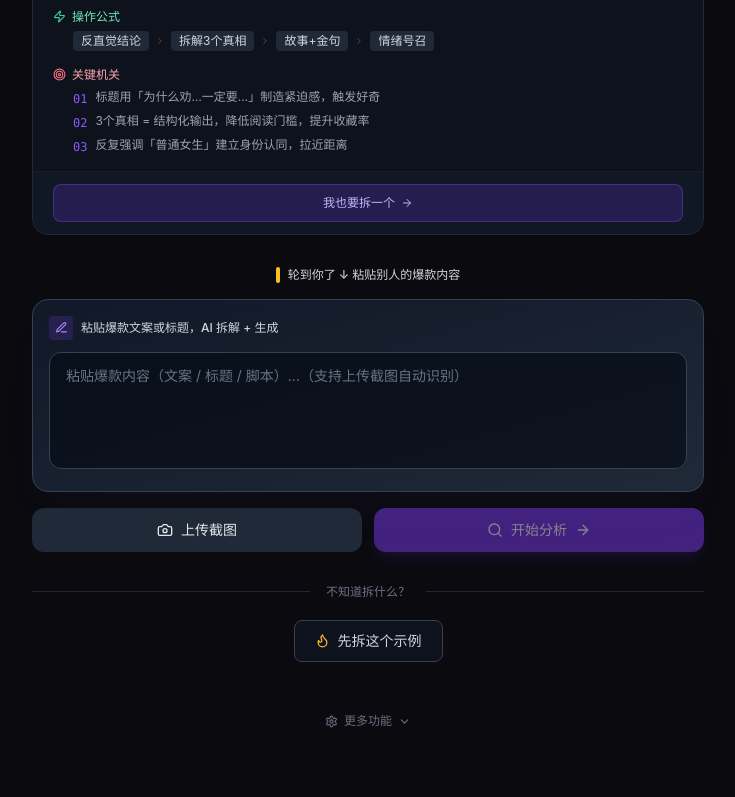
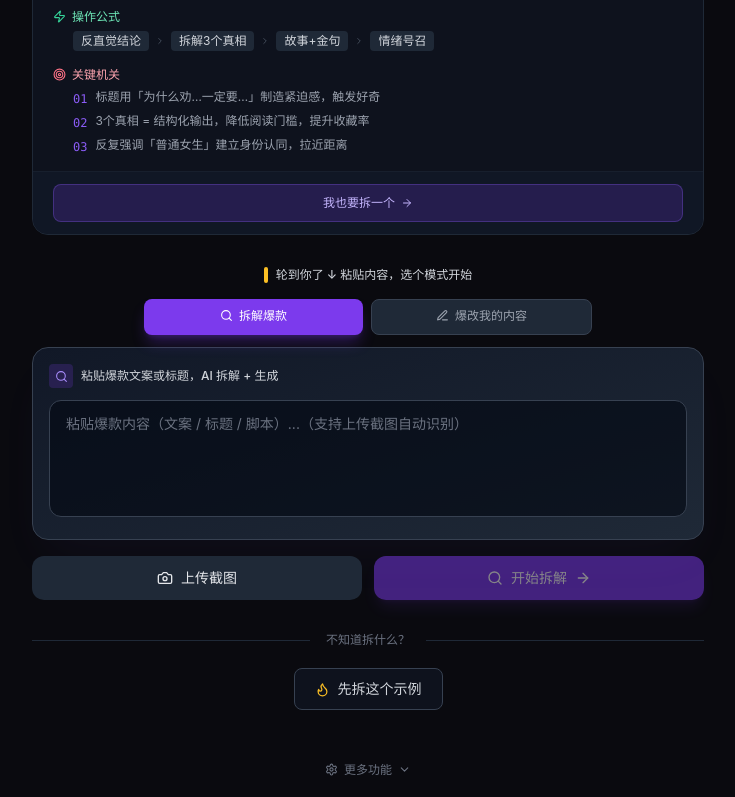
Before and after one commit to L2027123/guohe, a React (Vite) app: page / in a window 1280 px wide. Shown: the part 419-1216 px from the top of the page, without its empty margins (272-1007 px from the left). Built offline with nearby package versions, Linux system fonts and the light colour scheme.

Commit message:
feat: Landing 加双模式 Tab（拆解爆款/爆改我的内容）+爆改页自动接收URL参数

```diff
--- a/src/pages/Landing.jsx
+++ b/src/pages/Landing.jsx
@@ -35,6 +35,7 @@ const MORE_LINKS = [
 export default function Landing() {
   const navigate = useNavigate()
   const [pastedText, setPastedText] = useState('')
+  const [analyzeMode, setAnalyzeMode] = useState('analyze') // 'analyze' 拆解爆款 | 'optimize' 爆改我的内容
   const [showMore, setShowMore] = useState(false)
   const [ocrLoading, setOcrLoading] = useState(false)
   const [ocrPhase, setOcrPhase] = useState(null)
@@ -94,8 +95,14 @@ export default function Landing() {
 
   const handleAnalyze = () => {
     if (!pastedText.trim()) return
-    trackEvent('click_start_analyze')
-    navigate('/workbench/competitor-analyzer', { state: { quickInput: pastedText.trim() } })
+    trackEvent('click_start_analyze', { mode: analyzeMode })
+    if (analyzeMode === 'optimize') {
+      // 爆改模式：跳转到 OptimizationDirector，通过 query 参数传递文案
+      navigate(`/workbench/optimization-director?text=${encodeURIComponent(pastedText.trim())}`)
+    } else {
+      // 拆解模式：跳转到 CompetitorAnalyzer
+      navigate('/workbench/competitor-analyzer', { state: { quickInput: pastedText.trim() } })
+    }
   }
 
   const handleExample = () => {
@@ -224,16 +231,48 @@ export default function Landing() {
           <div className="mt-8 w-full">
             <div className="flex items-center justify-center gap-2 mb-4">
               <div className="w-1 h-4 rounded-full bg-amber-400" />
-              <span className="text-xs font-medium text-gray-300">轮到你了 ↓ 粘贴别人的爆款内容</span>
+              <span className="text-xs font-medium text-gray-300">轮到你了 ↓ 粘贴内容，选个模式开始</span>
+            </div>
+
+            {/* 模式切换 Tab */}
+            <div className="flex gap-2 mb-3 max-w-md mx-auto">
+              <button
+                onClick={() => setAnalyzeMode('analyze')}
+                className={`flex-1 px-3 py-2 rounded-lg text-xs font-medium transition-all ${
+                  analyzeMode === 'analyze'
+                    ? 'bg-brand-600 text-white shadow-lg shadow-brand-600/30'
+                    : 'bg-gray-800 text-gray-400 hover:text-gray-200 border border-gray-700'
+                }`}
+              >
+                <span className="inline-flex items-center gap-1.5">
+                  <Search size={13} /> 拆解爆款
+                </span>
+              </button>
+              <button
+                onClick={() => setAnalyzeMode('optimize')}
+                className={`flex-1 px-3 py-2 rounded-lg text-xs font-medium transition-all ${
+                  analyzeMode === 'optimize'
+                    ? 'bg-emerald-600 text-white shadow-lg shadow-emerald-600/30'
+                    : 'bg-gray-800 text-gray-400 hover:text-gray-200 border border-gray-700'
+                }`}
+              >
+                <span className="inline-flex items-center gap-1.5">
+                  <Edit3 size={13} /> 爆改我的内容
+                </span>
+              </button>
             </div>
 
             {/* 主输入区 */}
             <div className="w-full rounded-2xl bg-gradient-to-br from-gray-900 to-gray-800 p-4 border border-gray-700 shadow-2xl shadow-brand-500/5">
               <div className="flex items-center gap-2 mb-3">
-                <div className="w-6 h-6 rounded bg-brand-600/20 flex items-center justify-center">
-                  <Edit3 size={13} className="text-brand-400" />
+                <div className={`w-6 h-6 rounded flex items-center justify-center ${analyzeMode === 'optimize' ? 'bg-emerald-600/20' : 'bg-brand-600/20'}`}>
+                  {analyzeMode === 'optimize' ? <Edit3 size={13} className="text-emerald-400" /> : <Search size={13} className="text-brand-400" />}
                 </div>
-                <span className="text-xs font-medium text-gray-300">粘贴爆款文案或标题，AI 拆解 + 生成</span>
+                <span className="text-xs font-medium text-gray-300">
+                  {analyzeMode === 'optimize'
+                    ? '粘贴你的文案草稿，AI 爆改优化'
+                    : '粘贴爆款文案或标题，AI 拆解 + 生成'}
+                </span>
               </div>
               <textarea
                 value={pastedText}
@@ -241,9 +280,11 @@ export default function Landing() {
                   setPastedText(e.target.value)
                   setShowPreview(false)
                 }}
-                placeholder="粘贴爆款内容（文案 / 标题 / 脚本）...（支持上传截图自动识别）"
+                placeholder={analyzeMode === 'optimize'
+                  ? '粘贴你的文案草稿或已发布内容...（越完整爆改越精准）'
+                  : '粘贴爆款内容（文案 / 标题 / 脚本）...（支持上传截图自动识别）'}
                 rows={4}
-                className="w-full px-4 py-3 rounded-xl bg-gray-950/60 border border-gray-700 text-white text-sm placeholder:text-gray-500 focus:outline-none focus:border-brand-500 resize-none leading-relaxed text-left"
+                className={`w-full px-4 py-3 rounded-xl bg-gray-950/60 border border-gray-700 text-white text-sm placeholder:text-gray-500 focus:outline-none resize-none leading-relaxed text-left ${analyzeMode === 'optimize' ? 'focus:border-emerald-500' : 'focus:border-brand-500'}`}
               />
             </div>
 
@@ -304,10 +345,14 @@ export default function Landing() {
               <button
                 onClick={handleAnalyze}
                 disabled={!pastedText.trim() || ocrLoading}
-                className="flex-1 px-4 py-3 rounded-xl bg-brand-600 hover:bg-brand-700 text-white text-sm font-medium transition-colors flex items-center justify-center gap-2 disabled:opacity-50 disabled:cursor-not-allowed shadow-lg shadow-brand-600/20"
+                className={`flex-1 px-4 py-3 rounded-xl text-white text-sm font-medium transition-colors flex items-center justify-center gap-2 disabled:opacity-50 disabled:cursor-not-allowed shadow-lg ${
+                  analyzeMode === 'optimize'
+                    ? 'bg-emerald-600 hover:bg-emerald-700 shadow-emerald-600/20'
+                    : 'bg-brand-600 hover:bg-brand-700 shadow-brand-600/20'
+                }`}
               >
-                <Search size={16} />
-                开始分析
+                {analyzeMode === 'optimize' ? <Edit3 size={16} /> : <Search size={16} />}
+                {analyzeMode === 'optimize' ? '开始爆改' : '开始拆解'}
                 <ArrowRight size={16} />
               </button>
             </div>
--- a/src/pages/Workbench/OptimizationDirector.jsx
+++ b/src/pages/Workbench/OptimizationDirector.jsx
@@ -1,5 +1,5 @@
 import { useState, useEffect, useMemo } from 'react'
-import { useNavigate, useLocation } from 'react-router-dom'
+import { useNavigate, useLocation, useSearchParams } from 'react-router-dom'
 import { useStore } from '../../store/useStore'
 import { callAI, classifyAIError } from '../../utils/aiClient'
 import { trackModuleClick } from '../../utils/tracker'
@@ -25,6 +25,7 @@ import {
 export default function OptimizationDirector() {
   const navigate = useNavigate()
   const location = useLocation()
+  const [searchParams] = useSearchParams()
   const currentProjectId = useStore((s) => s.currentProjectId)
   const projects = useStore((s) => s.projects)
   const allStyleDNA = useStore((s) => s.styleDNA)
@@ -56,6 +57,15 @@ export default function OptimizationDirector() {
       })
     }
   }, [location.state])
+
+  // 初始化：检测 URL ?text= 参数自动进入 text 模式并填充
+  useEffect(() => {
+    const textParam = searchParams.get('text')
+    if (textParam) {
+      setInputMode('text')
+      setPastedText(textParam)
+    }
+  }, [searchParams])
 
   const [material, setMaterial] = useState(null) // { videoUrl, fileName, duration } 用于 video 模式
   const [pastedText, setPastedText] = useState('') // 粘贴文案（text 模式）
```
